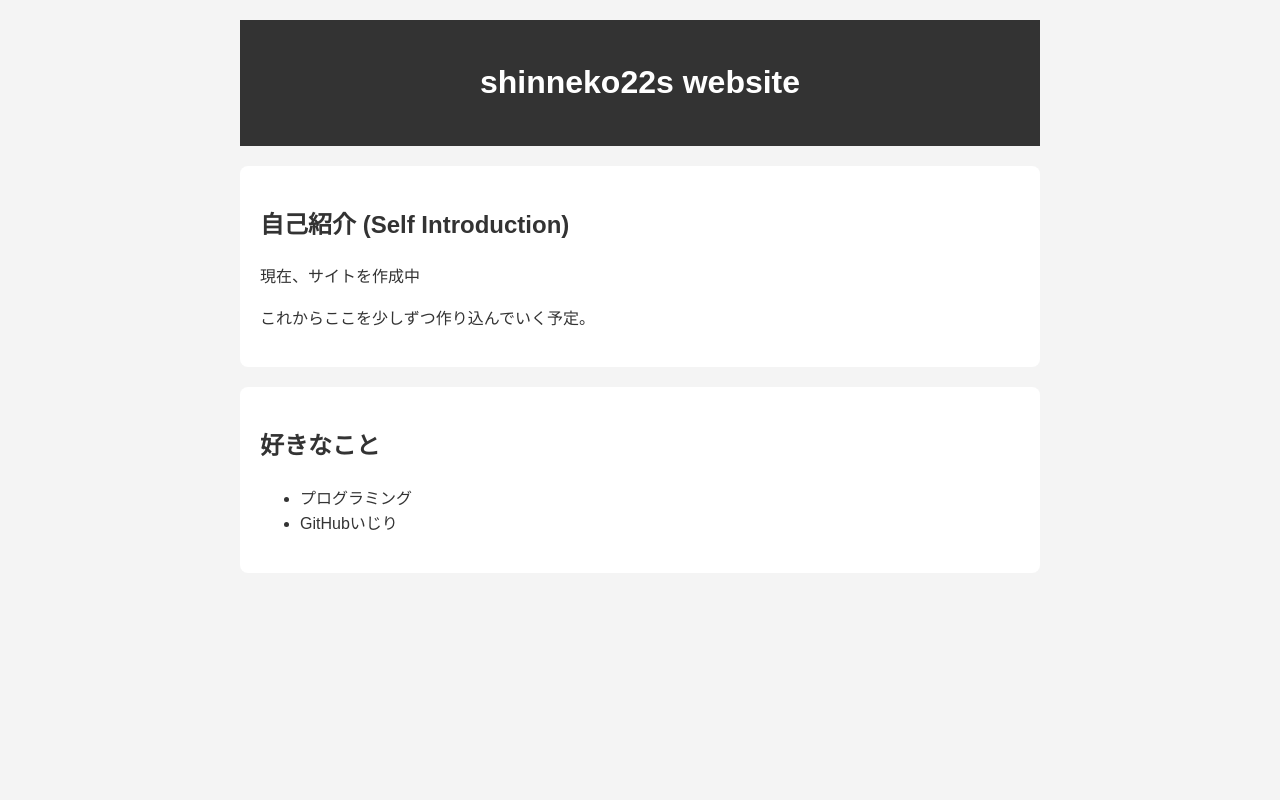
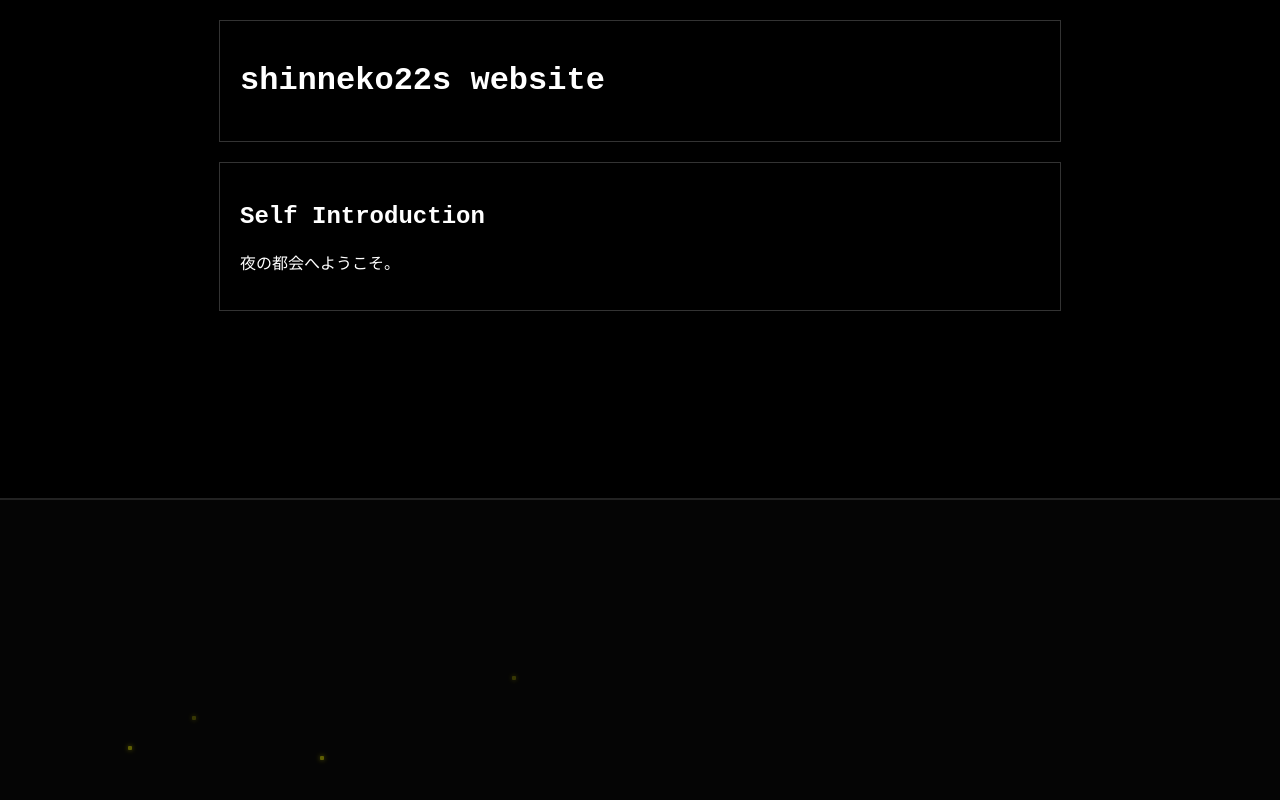
Before and after one commit to shin2225/shin2225.github.io, a plain HTML site: page index.html in a window 1280 px wide. Drawn offline with Linux system fonts and the light colour scheme.

Commit message:
Index up
Pop

```diff
--- a/index.html
+++ b/index.html
@@ -5,48 +5,24 @@
   <meta name="viewport" content="width=device-width, initial-scale=1.0">
   <title>shinneko22s website</title>
 
-  <style>
-    body {
-      font-family: sans-serif;
-      line-height: 1.6;
-      max-width: 800px;
-      margin: 0 auto;
-      padding: 20px;
-      background-color: #f4f4f4;
-      color: #333;
-    }
-    header {
-      background: #333;
-      color: #fff;
-      padding: 1rem;
-      text-align: center;
-    }
-    section {
-      background: #fff;
-      padding: 20px;
-      margin-top: 20px;
-      border-radius: 8px;
-    }
-  </style>
+  <link rel="stylesheet" href="style.css">
 </head>
 <body>
+
+  <div class="city-background">
+    <div class="window blink-fast" style="bottom: 50px; left: 10%;"></div>
+    <div class="window blink-slow" style="bottom: 80px; left: 15%;"></div>
+    <div class="window blink-fast" style="bottom: 40px; left: 25%;"></div>
+    <div class="window blink-slow" style="bottom: 120px; left: 40%;"></div>
+  </div>
 
   <header>
     <h1>shinneko22s website</h1>
   </header>
 
   <section>
-    <h2>自己紹介 (Self Introduction)</h2>
-    <p>現在、サイトを作成中</p>
-    <p>これからここを少しずつ作り込んでいく予定。</p>
-  </section>
-
-  <section>
-    <h2>好きなこと</h2>
-    <ul>
-      <li>プログラミング</li>
-      <li>GitHubいじり</li>
-    </ul>
+    <h2>Self Introduction</h2>
+    <p>夜の都会へようこそ。</p>
   </section>
 
 </body>
```
